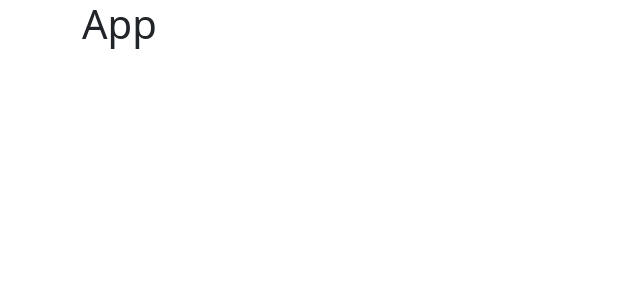
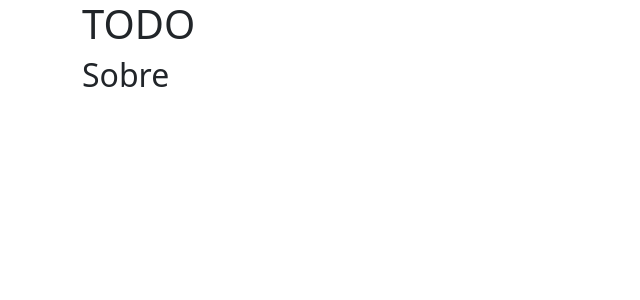
Before and after one commit to juancoutinhoflooxmongagua/Frontend-Todo, a React app: page / in a window 1280 px wide. Shown: the top 300 px of the page, without its empty margins (0-640 px from the left). Built offline with nearby package versions, Linux system fonts and the light colour scheme.

Commit message:
feat: add TODO and About

```diff
--- /dev/null
+++ b/src/about/about.jsx
@@ -0,0 +1,7 @@
+import React from "react";
+
+export default props => (
+    <div>
+         <h2>Sobre</h2>
+    </div>
+ )
--- a/src/main/app.jsx
+++ b/src/main/app.jsx
@@ -2,11 +2,14 @@
 import 'font-awesome/css/font-awesome.min.css'
 
 import React from 'react'
+import Todo from '../todo/todo'
+import About from '../about/about'
 
 export default _props => {
     return (
         <div className='container'>
-            <h1>App</h1>
+            <Todo />
+            <About />
         </div>
     );
 }
--- /dev/null
+++ b/src/todo/todo.jsx
@@ -0,0 +1,11 @@
+import React, {Component} from "react";
+
+export default class Todo extends Component {
+    render() {
+        return (
+            <div>
+                <h1>TODO</h1>
+            </div>
+        )
+    }
+}
```
